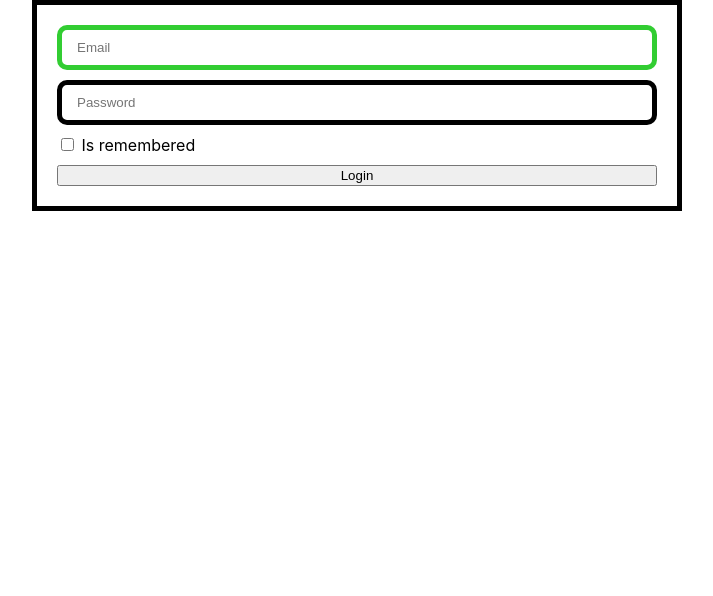
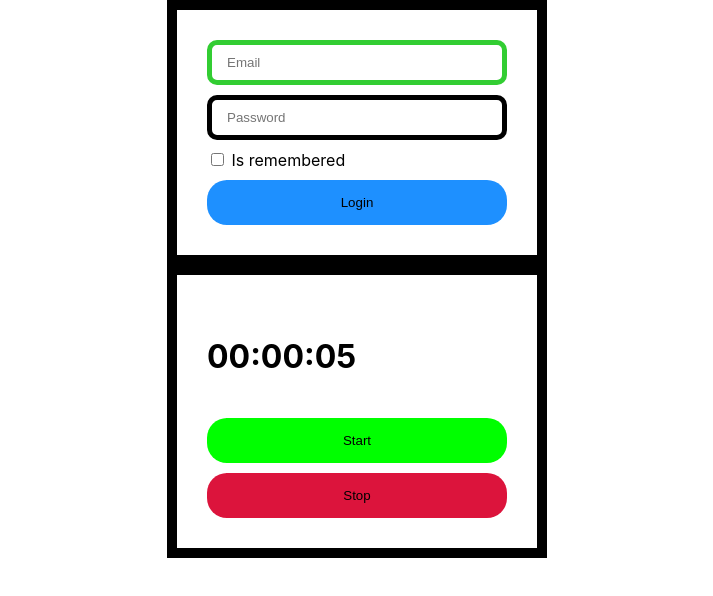
Before and after one commit to fc-fullstack-courses/pfe-2023-1-react-lessons, a React (Create React App) app: page / in a window 1280 px wide. Shown: the top 596 px of the page, without its empty margins (283-996 px from the left). Built offline with nearby package versions, Linux system fonts and the light colour scheme.

Commit message:
Add styles collision example

```diff
--- a/src/App.js
+++ b/src/App.js
@@ -1,11 +1,13 @@
 import React from 'react';
 import './App.css';
 import LoginForm from './components/LoginForm';
+import StopWatch from './components/StopWatch';
 
 function App(props) {
   return (
     <>
       <LoginForm />
+      <StopWatch />
     </>
   );
 }
--- a/src/components/LoginForm/index.jsx
+++ b/src/components/LoginForm/index.jsx
@@ -98,7 +98,7 @@ class LoginForm extends Component {
           Is remembered
         </label>
 
-        <button type="submit">Login</button>
+        <button className='btn' type="submit">Login</button>
       </form>
     );
   }
--- a/src/components/LoginForm/style.css
+++ b/src/components/LoginForm/style.css
@@ -21,3 +21,10 @@
 .invalidInput {
   border-color: red;
 }
+
+.btn {
+  padding: 25px 30px;
+  border-radius: 3px;
+  border: 5px solid black;
+  background-color: dodgerblue;
+}
--- a/src/components/StopWatch/index.jsx
+++ b/src/components/StopWatch/index.jsx
@@ -1,5 +1,6 @@
 import React, { Component } from 'react';
 import { format, addSeconds, add } from 'date-fns';
+import './style.css';
 
 // class StopWatch extends Component {
 //   constructor(props) {
@@ -119,10 +120,10 @@ class StopWatch extends Component {
     const timeText = format(time, 'HH:mm:ss');
 
     return (
-      <div>
-        <p>{timeText}</p>
-        <button onClick={this.start}>Start</button>
-        <button onClick={this.stop}>Stop</button>
+      <div className='container'>
+        <p className='timeDisplay'>{timeText}</p>
+        <button className='btn startBtn' onClick={this.start}>Start</button>
+        <button className='btn stopBtn' onClick={this.stop}>Stop</button>
       </div>
     );
   }
--- /dev/null
+++ b/src/components/StopWatch/style.css
@@ -0,0 +1,24 @@
+.container {
+  max-width: 300px;
+  padding: 30px;
+  border: 10px solid black;
+}
+
+.timeDisplay {
+  font-size: 32px;
+  font-weight: bold;
+}
+
+.btn {
+  padding: 15px;
+  border-radius: 20px;
+  border: none;
+}
+
+.startBtn {
+  background-color: lime;
+}
+
+.stopBtn {
+  background-color: crimson;
+}
```
